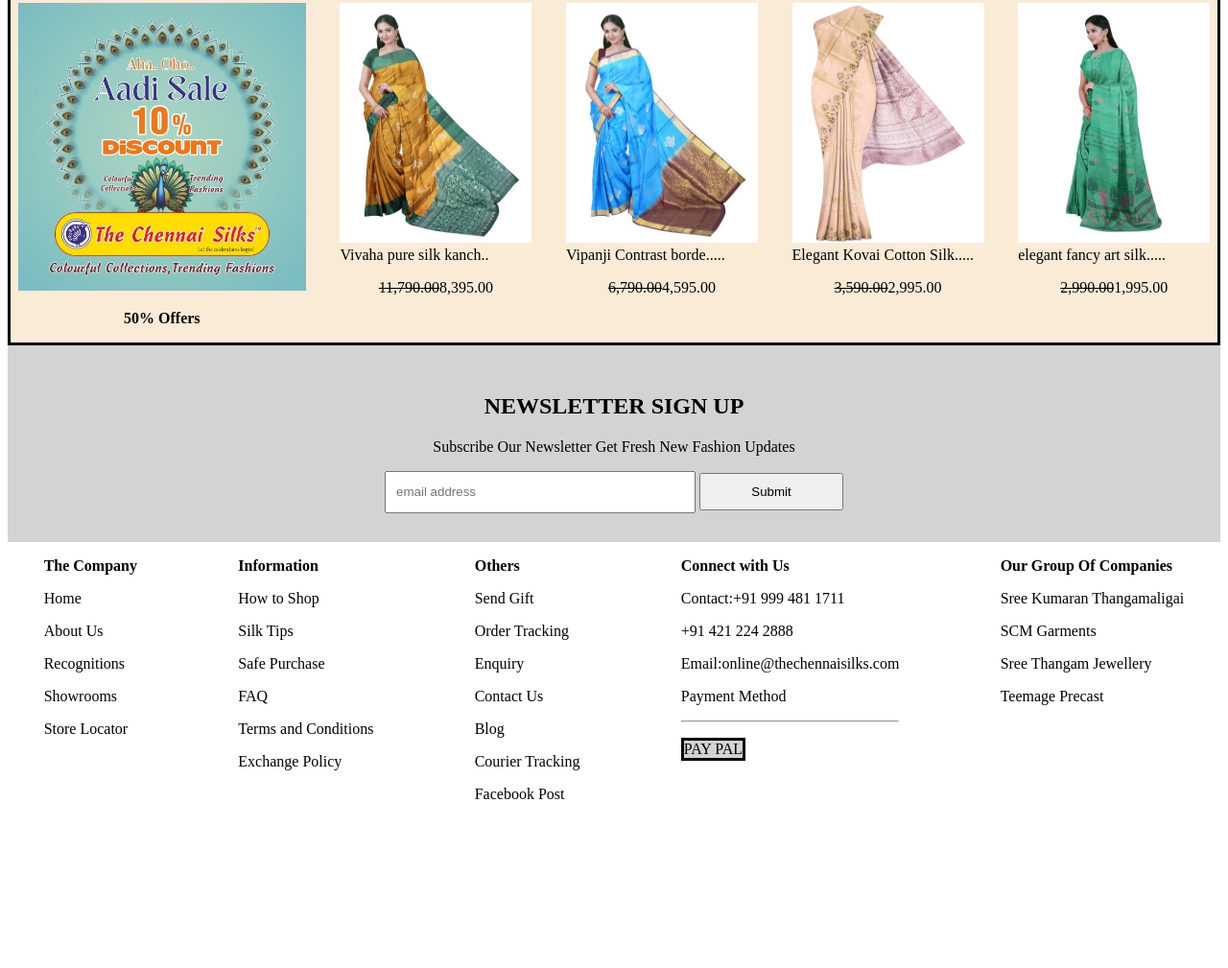
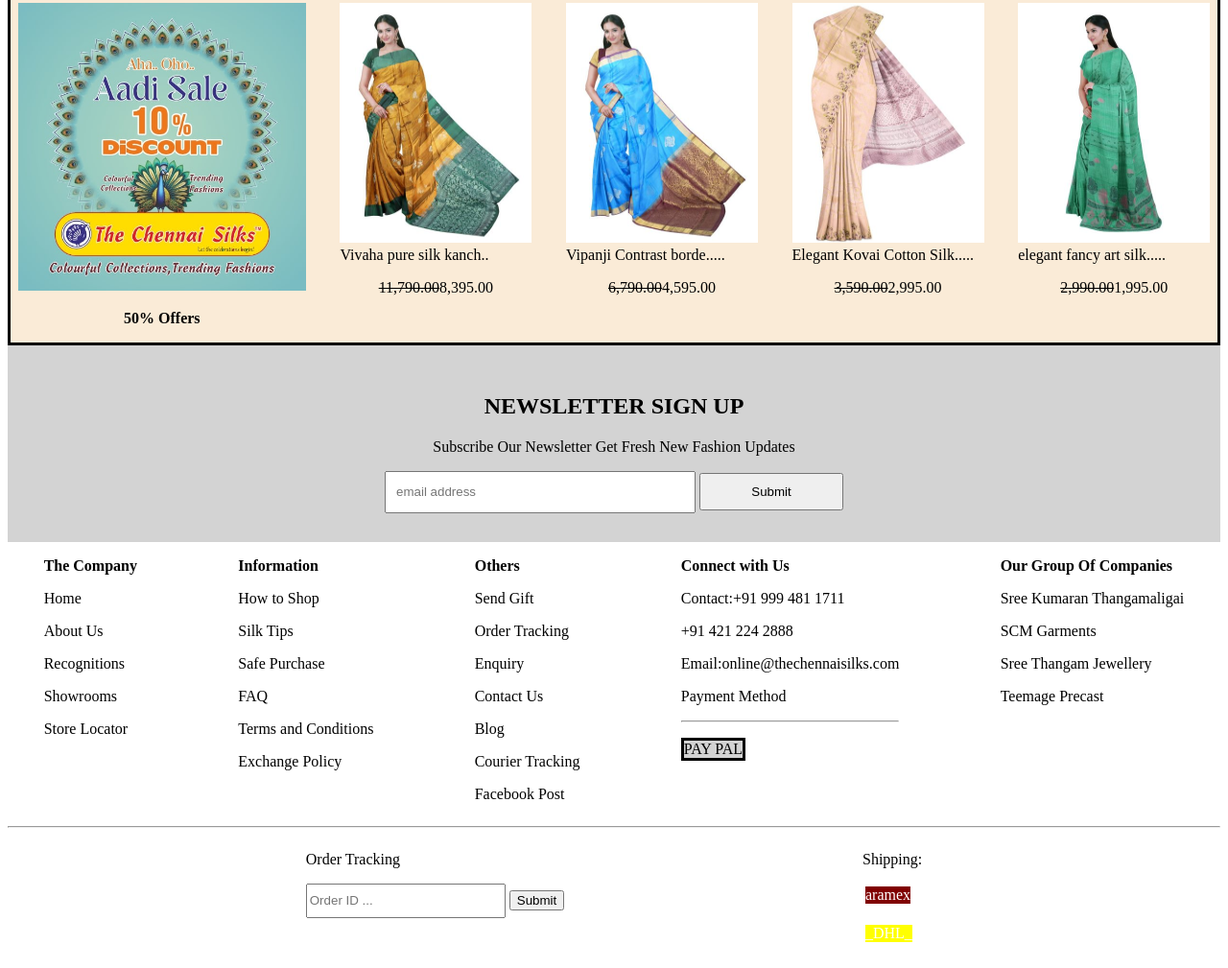
Before and after one commit to abi4679553/SS, a plain HTML site: page index.html in a window 1280 px wide. Shown: the part 2421-3430 px from the top of the page at 96% size. Before the commit the page ends 3282 px from the top, so only its background shows below. Drawn offline with Linux system fonts and the light colour scheme.

Commit message:
order tracking

```diff
--- a/index.html
+++ b/index.html
@@ -226,8 +226,19 @@
    <P>SCM Garments</P>
    <P>Sree Thangam Jewellery</P>
    <P>Teemage Precast</P>
- </div>
+ </div></div>
+ <hr>
+ <div class="order">
+ <div>
+    <p>Order Tracking </p>
+    <input type="id" placeholder="Order ID ..." style="height: 30px; width: 200px;">
+    <input type="submit" placeholder="SUBMIT" height="10px">
 </div>
+    <div>
+    <p>Shipping:</p>
+    <p style="border: solid; background-color: maroon; color: white; width: fit-content;">aramex</p>
+    <p style="border: solid; background-color:yellow; color: white; width: fit-content;">_DHL_</p>
+</div></div>
 
 
 
--- a/style.css
+++ b/style.css
@@ -61,3 +61,7 @@
     gap: 30px;
     justify-content: space-around;
 }
+.order{
+    display: flex;
+    justify-content: space-evenly;
+}
```
